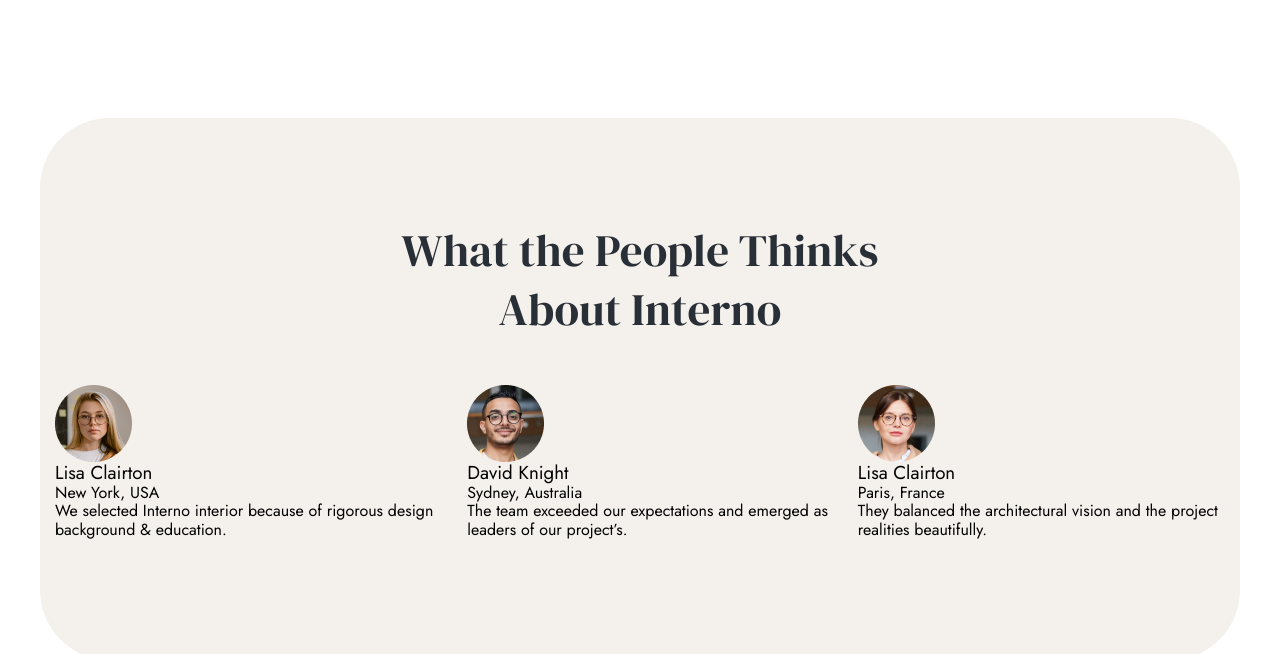
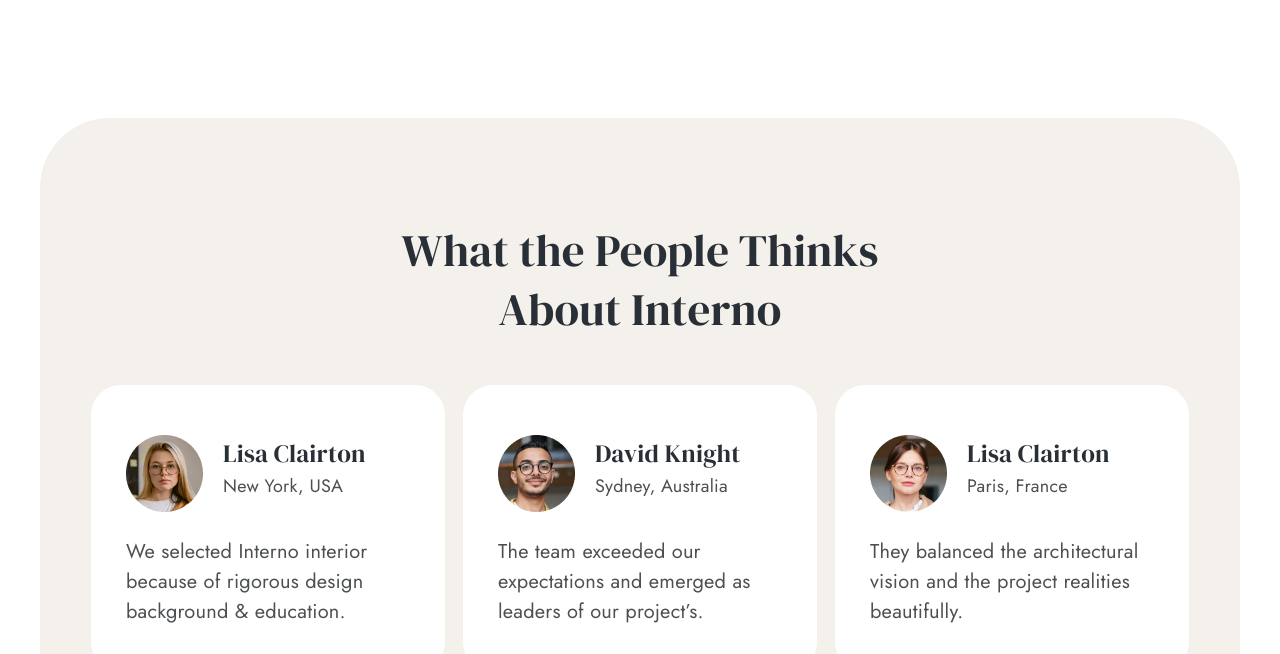
Before and after one commit to Antoha2012pro/Interno, a plain HTML site: page index.html in a window 1280 px wide. Shown: the part 2170-2824 px from the top of the page. Drawn offline with nearby package versions, Linux system fonts and the light colour scheme.

Commit message:
fix bugs

```diff
--- a/css/styles.css
+++ b/css/styles.css
@@ -248,7 +248,6 @@ body {
   text-align: center;
   font-family: Jost;
   font-size: 18px;
-  font-style: normal;
   font-weight: 400;
   line-height: 27px; /* 150% */
   letter-spacing: 0.36px;
@@ -287,7 +286,11 @@ body {
   font-weight: 400;
   line-height: 33px;
   letter-spacing: 0.22px;
-  width: 520px;
+  width: 531px;
+}
+
+.about-us-text:last-child {
+  width: 492px;
 }
 
 .about-telefon-box {
@@ -342,7 +345,7 @@ body {
 }
 
 .we {
-
+  padding-bottom: 140.61px;
 }
 
 .we > .container {
@@ -350,6 +353,8 @@ body {
   background: #F4F0EC;
   padding-top: 103px;
   padding-bottom: 121px;
+  padding-left: 51px;
+  padding-right: 51px;
 }
 
 .we-title {
@@ -368,6 +373,76 @@ body {
 
 .we-items {
   display: flex;
+  gap: 18px;
+}
+
+.we-item {
+  border-radius: 30px;
+  background: var(--color);
+  display: flex;
+  padding-top: 50px;
+  padding-left: 35px;
+  padding-right: 75px;
+  padding-bottom: 45px;
+  flex-wrap: wrap;
+}
+
+.we-item:nth-child(2) {
+  padding-right: 63px;
+}
+
+.we-item:nth-child(3) {
+  padding-right: 45px;
+}
+
+.we-item-img {
+  width: 77px;
+  height: 77px;
+  margin-bottom: 25px;
+}
+
+.we-item-box {
+  display: flex;
+  flex-direction: column;
+  margin-left: 20px;
+}
+
+.we-item-title {
+  width: 146px;
+  color: var(--title-color);
+  font-family: "DM Serif Display";
+  font-size: 25px;
+  font-weight: 400;
+  line-height: 37.5px;
+  letter-spacing: 0.22px;
+}
+.we-item:nth-child(2) > .we-item-box:nth-child(2) {
+  width: 145px;
+}
+
+.we-item-land {
+  color: var(--text-color);
+  font-size: 18px;
+  font-weight: 400;
+  line-height: 27px;
+  letter-spacing: 0.22px;
+}
+
+.we-item-text {
+  width: 244px;
+  color: var(--text-color);
+  font-size: 20px;
+  font-weight: 400;
+  line-height: 30px;
+  letter-spacing: 0.22px;
+}
+
+.we-item:nth-child(2) > .we-item-text {
+  width: 256px;
+}
+
+.we-item:nth-child(3) > .we-item-text {
+  width: 274px;
 }
 
 /* Футер */
--- a/index.html
+++ b/index.html
@@ -70,7 +70,8 @@
             <div class="container">
         <div class="about-us-box">
             <h2 class="about-us-title">We Tackle The Most Challenging Designs</h2>
-            <p class="about-us-text">The world needs innovators and problem solvers who turn challenges into greater opportunities. We have  an insatiable curiosity about transformative trends challenging the status.</p>
+            <p class="about-us-text">The world needs innovators and problem solvers who turn challenges into greater opportunities. We have</p>
+            <p class="about-us-text">an insatiable curiosity about transformative trends challenging the status.</p>
             <div class="about-telefon-box">
             <img src="./img/telefon.png" alt="Телефон" class="about-us-img">
             <ul class="about-us-items">
@@ -92,33 +93,27 @@
             <h2 class="we-title">What the People Thinks About Interno</h2>
             <ul class="we-items">
                 <li class="we-item">
+                    <img src="./img/lisa-clairton-usa.png" alt="Ліза Клаіртон" class="we-item-img">
                     <div class="we-item-box">
-                    <img src="./img/lisa-clairton-usa.png" alt="Ліза Клаіртон" class="we-item-img">
-                    <div class="we-title-box">
                     <h3 class="we-item-title">Lisa Clairton</h3>
-                    <p class="we-item-text">New York, USA</p>
-                    </div>
+                    <p class="we-item-land">New York, USA</p>
                     </div>
                     <p class="we-item-text">We selected Interno interior because of rigorous design background & education.</p>
                 </li>
                 <li class="we-item">
+                    <img src="./img/david-knight-australia.png" alt="Давід Кнайт" class="we-item-img">
                     <div class="we-item-box">
-                    <img src="./img/david-knight-australia.png" alt="Давід Кнайт" class="we-item-img">
-                    <div class="we-title-box">
                     <h3 class="we-item-title">David Knight</h3>
-                    <p class="we-item-text">Sydney, Australia</p>
-                    </div>
+                    <p class="we-item-land">Sydney, Australia</p>
                     </div>
                     <p class="we-item-text">The team exceeded our expectations and emerged as leaders of our project’s.</p>
                 </li>
                 <li class="we-item">
+                    <img src="./img/lisa-clairton-fr.png" alt="Ліза Клаіртон" class="we-item-img">
                     <div class="we-item-box">
-                    <img src="./img/lisa-clairton-fr.png" alt="Ліза Клаіртон" class="we-item-img">
-                    <div class="we-title-box">
                     <h3 class="we-item-title">Lisa Clairton</h3>
-                    <p class="we-item-text">Paris, France</p>
-                    </div>
-                    </div>
+                    <p class="we-item-land">Paris, France</p>
+                  </div>
                     <p class="we-item-text">They balanced the architectural vision and the project realities beautifully. </p>
                 </li>
             </ul>
```
